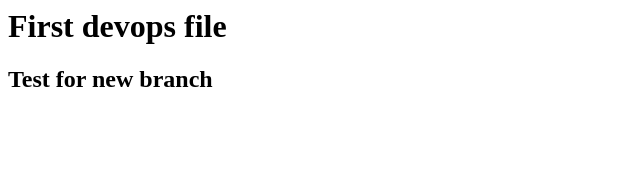
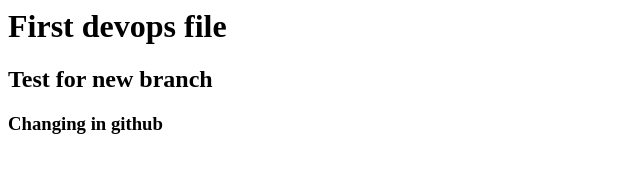
Before and after one commit to mygithubansible/webtest, a plain HTML site: page index.html in a window 1280 px wide. Shown: the whole page, without its empty margins (0-640 px from the left). Drawn offline with Linux system fonts and the light colour scheme.

Commit message:
Update index.html

```diff
--- a/index.html
+++ b/index.html
@@ -1,2 +1,3 @@
 <h1>First devops file</h1>
 <h2> Test for new branch</h2>
+<h3> Changing in github </h3>
```
